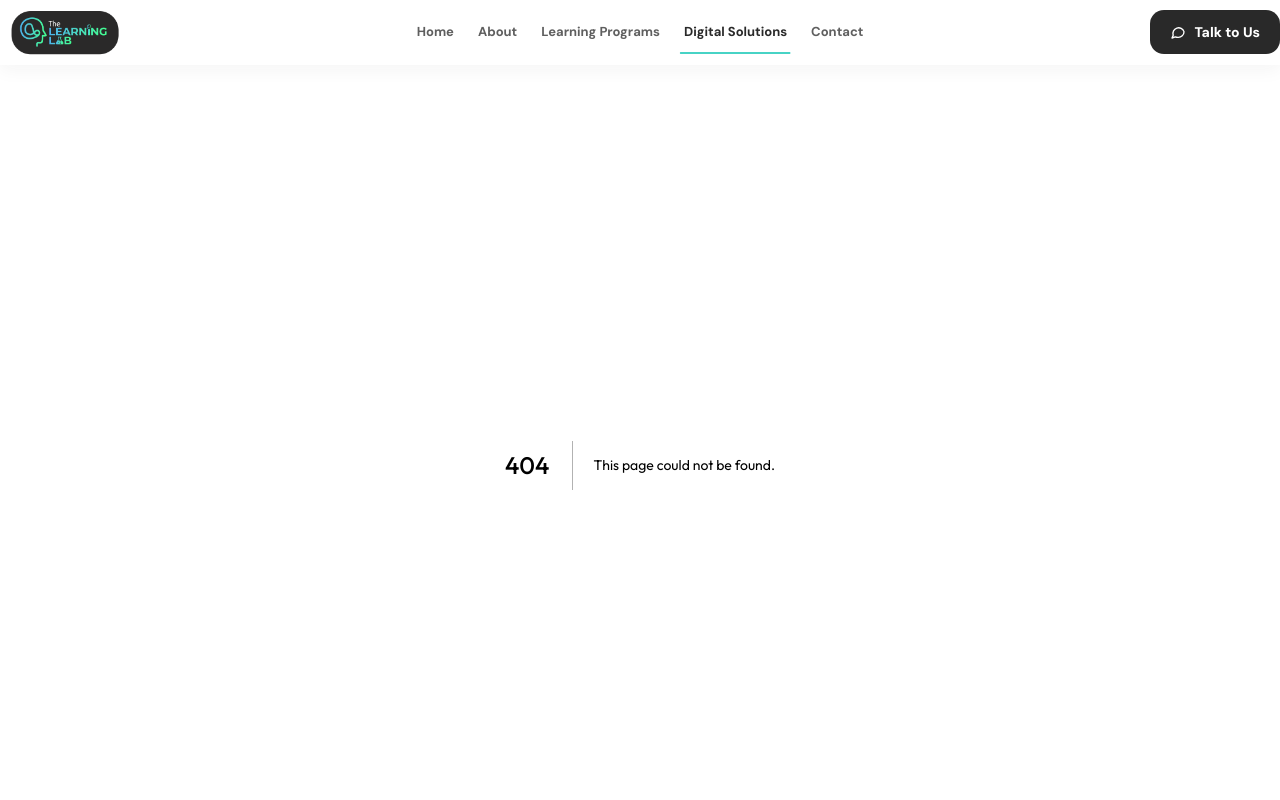
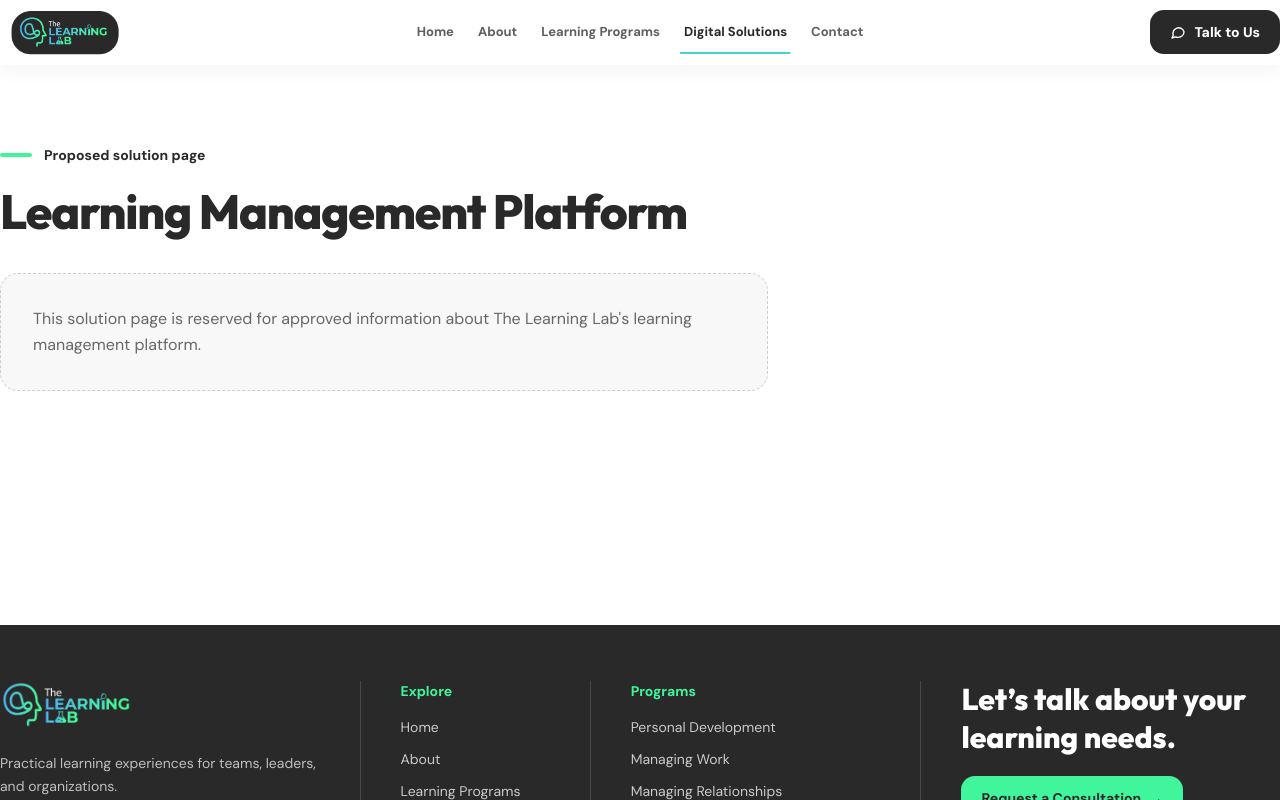
Before and after one commit to gabzy0423/The-Learning-Lab, a Next.js app: page /solutions/learning-management-platform in a window 1280 px wide. Before the commit this address had no page. Shown: the top 800 px of the page. Built offline with nearby package versions, Linux system fonts and the light colour scheme.

Commit message:
Add Learning Management Platform solution

```diff
--- /dev/null
+++ b/app/solutions/learning-management-platform/page.tsx
@@ -0,0 +1,20 @@
+export default function LearningManagementPlatformPage() {
+  return (
+    <main className="mx-auto min-h-[70vh] w-full max-w-7xl px-7 py-20 sm:px-10 lg:px-0">
+      <section aria-labelledby="learning-management-platform-heading">
+        <p className="flex items-center gap-3 text-sm font-bold text-brand-charcoal">
+          <span aria-hidden="true" className="h-1 w-8 rounded-full bg-brand-mint-green" />
+          Proposed solution page
+        </p>
+        <h1 id="learning-management-platform-heading" className="mt-4 max-w-4xl font-heading text-4xl font-extrabold leading-tight tracking-tight sm:text-5xl">
+          Learning Management Platform
+        </h1>
+        <div className="mt-8 max-w-3xl rounded-2xl border border-dashed border-brand-charcoal/20 bg-brand-charcoal/[0.03] p-7 sm:p-8">
+          <p className="text-base leading-relaxed text-brand-charcoal/70">
+            This solution page is reserved for approved information about The Learning Lab&apos;s learning management platform.
+          </p>
+        </div>
+      </section>
+    </main>
+  );
+}
--- a/components/layout/Header.tsx
+++ b/components/layout/Header.tsx
@@ -20,6 +20,7 @@ const aboutLinks = [
 const solutionLinks = [
   { href: "/solutions/hris", label: "Custom Human Resource Information System (HRIS)" },
   { href: "/solutions/competency-platform", label: "Competency Platform" },
+  { href: "/solutions/learning-management-platform", label: "Learning Management Platform" },
 ];
 
 function isActive(pathname: string, href: string) {
```
Also changed, not shown: 2 other files (tests, documents, lock files or other folders).
